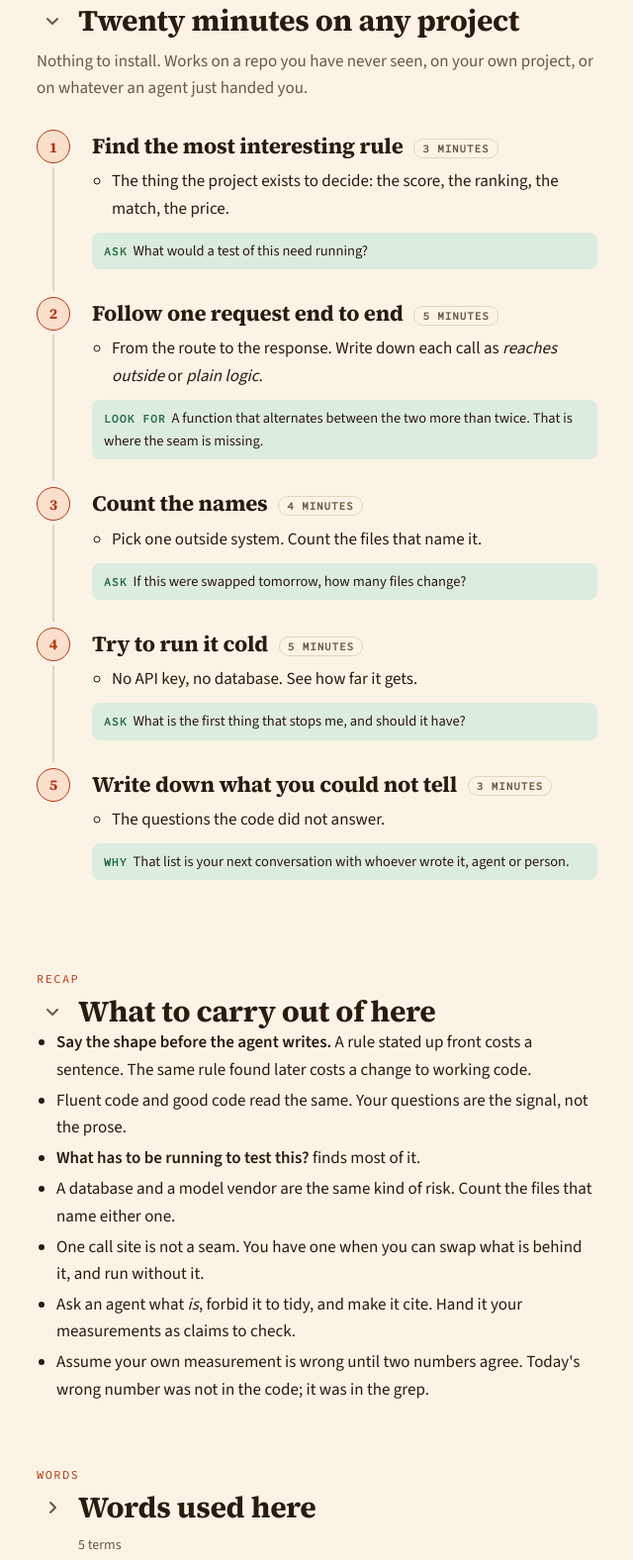
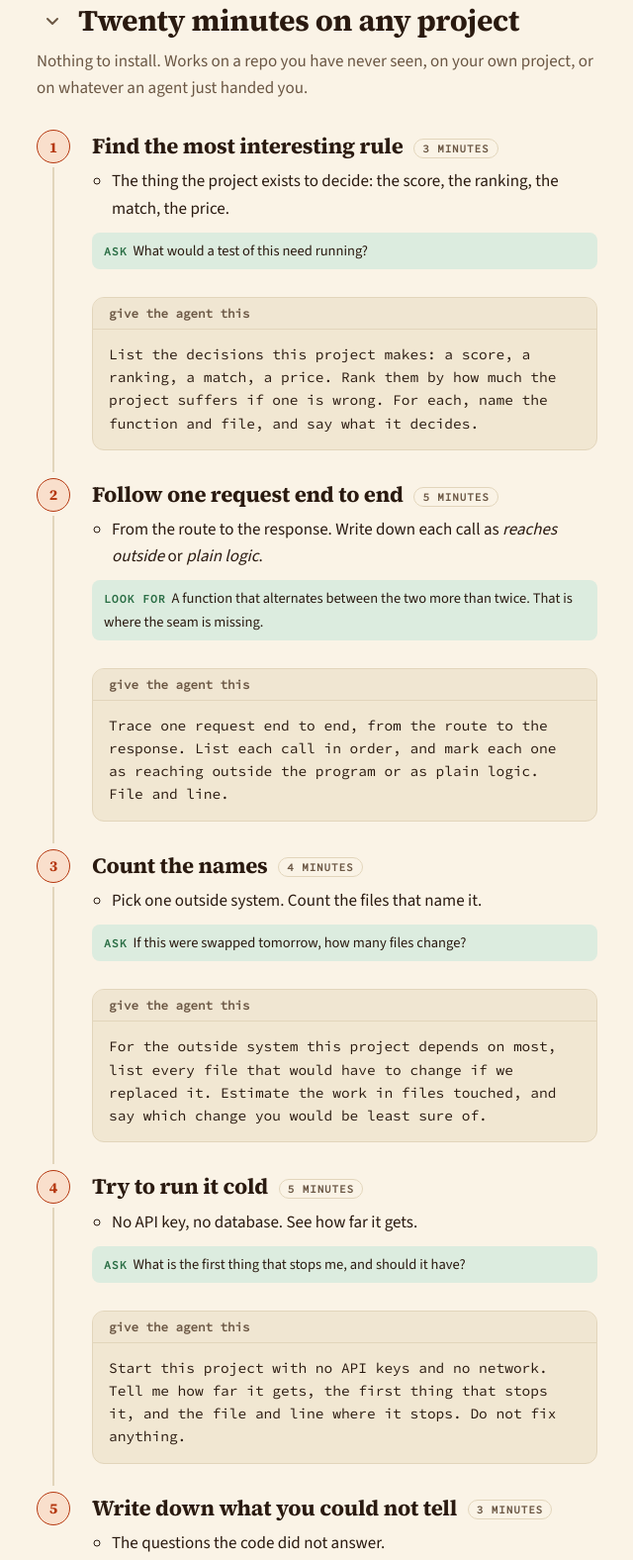
Before and after one commit to quinnsnell/quinnsnell.github.io, a plain HTML site: page ml-capstone-platform/architecture/reading-code/index.html in a window 1280 px wide. Shown: the part 9131-10707 px from the top of the page at 99% size, without its empty margins (329-969 px from the left). Drawn offline with Linux system fonts and the light colour scheme.

Commit message:
Publish docs from ml-capstone-platform@1a1cf48

```diff
--- a/ml-capstone-platform/architecture/reading-code/index.html
+++ b/ml-capstone-platform/architecture/reading-code/index.html
@@ -630,16 +630,28 @@ those apart.</pre></div>
   <div class="part">Do this</div><h2>Twenty minutes on any project</h2>
 <p class="section-intro">Nothing to install. Works on a repo you have never seen, on your own project, or on whatever an agent just handed you.</p>
 <ol class="steps">
-  <li class="step"><div class="step-body"><h3>Find the most interesting rule <span class="who">3 minutes</span></h3><ul class="tight"><li>The thing the project exists to decide: the score, the ranking, the match, the price.</li></ul><p class="check-line"><b>Ask</b>What would a test of this need running?</p></div></li>
-  <li class="step"><div class="step-body"><h3>Follow one request end to end <span class="who">5 minutes</span></h3><ul class="tight"><li>From the route to the response. Write down each call as <em>reaches outside</em> or <em>plain logic</em>.</li></ul><p class="check-line"><b>Look for</b>A function that alternates between the two more than twice. That is where the seam is missing.</p></div></li>
-  <li class="step"><div class="step-body"><h3>Count the names <span class="who">4 minutes</span></h3><ul class="tight"><li>Pick one outside system. Count the files that name it.</li></ul><p class="check-line"><b>Ask</b>If this were swapped tomorrow, how many files change?</p></div></li>
-  <li class="step"><div class="step-body"><h3>Try to run it cold <span class="who">5 minutes</span></h3><ul class="tight"><li>No API key, no database. See how far it gets.</li></ul><p class="check-line"><b>Ask</b>What is the first thing that stops me, and should it have?</p></div></li>
+  <li class="step"><div class="step-body"><h3>Find the most interesting rule <span class="who">3 minutes</span></h3><ul class="tight"><li>The thing the project exists to decide: the score, the ranking, the match, the price.</li></ul><p class="check-line"><b>Ask</b>What would a test of this need running?</p><div class="codeblock"><div class="codeblock-head"><span>give the agent this</span></div><pre>List the decisions this project makes: a score, a
+ranking, a match, a price. Rank them by how much the
+project suffers if one is wrong. For each, name the
+function and file, and say what it decides.</pre></div></div></li>
+  <li class="step"><div class="step-body"><h3>Follow one request end to end <span class="who">5 minutes</span></h3><ul class="tight"><li>From the route to the response. Write down each call as <em>reaches outside</em> or <em>plain logic</em>.</li></ul><p class="check-line"><b>Look for</b>A function that alternates between the two more than twice. That is where the seam is missing.</p><div class="codeblock"><div class="codeblock-head"><span>give the agent this</span></div><pre>Trace one request end to end, from the route to the
+response. List each call in order, and mark each one
+as reaching outside the program or as plain logic.
+File and line.</pre></div></div></li>
+  <li class="step"><div class="step-body"><h3>Count the names <span class="who">4 minutes</span></h3><ul class="tight"><li>Pick one outside system. Count the files that name it.</li></ul><p class="check-line"><b>Ask</b>If this were swapped tomorrow, how many files change?</p><div class="codeblock"><div class="codeblock-head"><span>give the agent this</span></div><pre>For the outside system this project depends on most,
+list every file that would have to change if we
+replaced it. Estimate the work in files touched, and
+say which change you would be least sure of.</pre></div></div></li>
+  <li class="step"><div class="step-body"><h3>Try to run it cold <span class="who">5 minutes</span></h3><ul class="tight"><li>No API key, no database. See how far it gets.</li></ul><p class="check-line"><b>Ask</b>What is the first thing that stops me, and should it have?</p><div class="codeblock"><div class="codeblock-head"><span>give the agent this</span></div><pre>Start this project with no API keys and no network.
+Tell me how far it gets, the first thing that stops
+it, and the file and line where it stops. Do not fix
+anything.</pre></div></div></li>
   <li class="step"><div class="step-body"><h3>Write down what you could not tell <span class="who">3 minutes</span></h3><ul class="tight"><li>The questions the code did not answer.</li></ul><p class="check-line"><b>Why</b>That list is your next conversation with whoever wrote it, agent or person.</p></div></li>
 </ol>
 
 </section>
 <section id="recap" data-toc="Recap" data-fold="open">
-  <div class="part">Recap</div><h2>What to carry out of here</h2>
+  <div class="part">Recap</div><h2>What to take with you</h2>
 <ul class="tight">
   <li><b>Say the shape before the agent writes.</b> A rule stated up front costs a sentence. The same rule found later costs a change to working code.</li>
   <li>Fluent code and good code read the same. Your questions are the signal, not the prose.</li>
```
